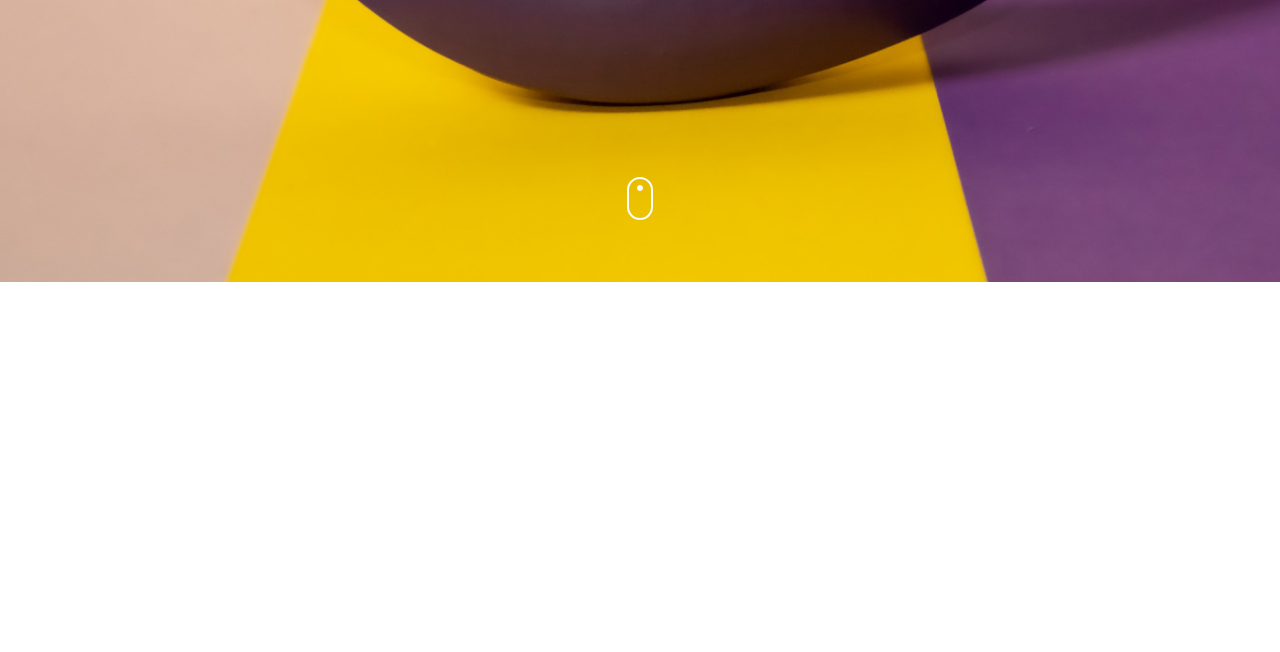
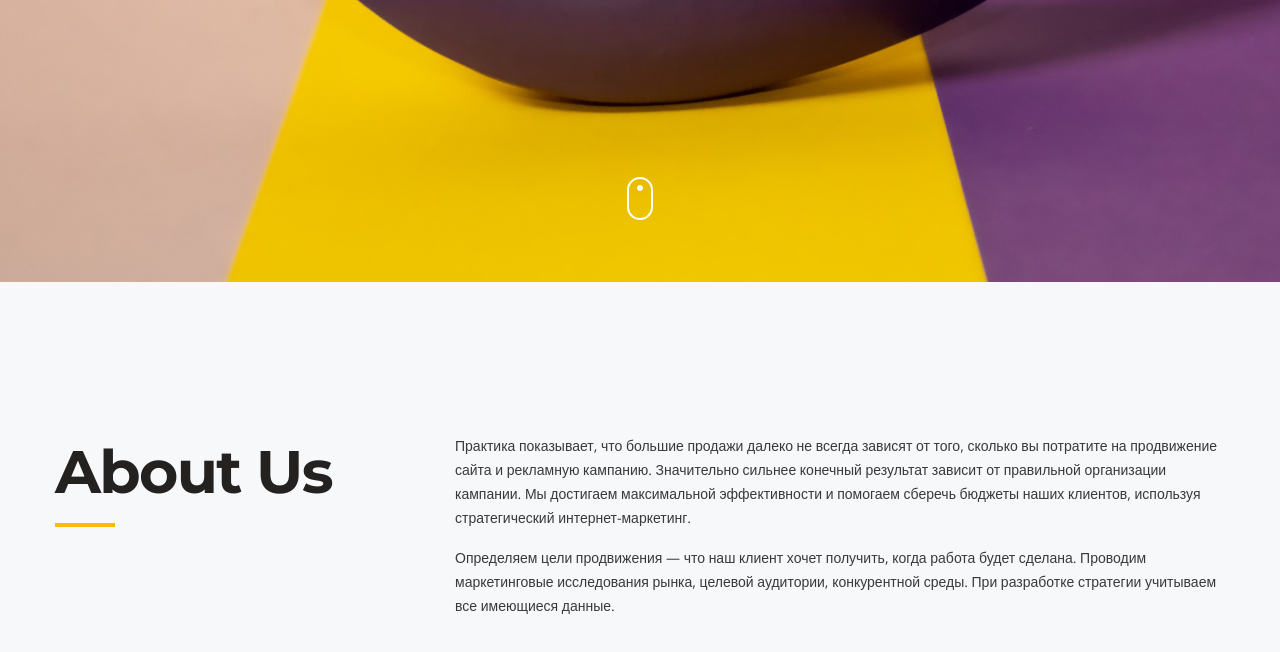
Before and after one commit to byMaximKnyazev/Marketing, a plain HTML site: page index.html in a window 1280 px wide. Shown: the part 518-1170 px from the top of the page. Before the commit the page ends 800 px from the top, so only its background shows below. Drawn offline with nearby package versions, Linux system fonts and the light colour scheme.

Commit message:
added the about-us section

```diff
--- a/css/style.css
+++ b/css/style.css
@@ -3,13 +3,13 @@
 &subset=cyrillic-ext
 */
 html {
-	box-size: border-box;
+	box-sizing: border-box;
 }
 
 *,
 *::after,
 *::before {
-	box-size: inherit;
+	box-sizing: inherit;
 }
 
 ul[class],
@@ -78,6 +78,28 @@ body {
 	display: flex;
 }
 
+.title {
+	position: relative;
+	align-self: start;
+	padding-bottom: 18px;
+	color: #242121;
+	font-family: 'Montserrat', sans-serif;
+	font-size: 60px;
+	font-weight: 700;
+	line-height: 125%;
+	letter-spacing: -1.65px;
+}
+
+.title::before {
+	content: "";
+	position: absolute;
+	left: 0;
+	bottom: 0;
+	width: 60px;
+	height: 4px;
+	background-color: #FCBB08;
+}
+
 /* ------------------------------ */
 /* Header */
 .header__top {
@@ -139,3 +161,26 @@ body {
 .header__content-icon {
 	margin-bottom: 62px;
 }
+
+/* About Us  */
+.about-us {
+	padding: 152px 0 159px;
+	background-color: #F6F8FA;
+}
+
+.about-us__inner {
+	display: flex;
+	justify-content: space-between;
+}
+
+.about-us__content {
+	max-width: 770px;
+	color: #373A39;
+	font-size: 14px;
+	font-weight: 300;
+	line-height: 171.429%;
+}
+
+.about-us__text:not(:last-child) {
+	margin-bottom: 16px;
+}
--- a/index.html
+++ b/index.html
@@ -78,6 +78,23 @@
 			</div>
 		</header>
 		<main class="main">
+			<section class="about-us">
+				<div class="container">
+					<div class="about-us__inner">
+						<h2 class="title about-us__title">
+							About Us
+						</h2>
+						<div class="about-us__content">
+							<p class="about-us__text">
+								Практика показывает, что большие продажи далеко не&nbsp;всегда зависят от&nbsp;того, сколько вы&nbsp;потратите на&nbsp;продвижение сайта и&nbsp;рекламную кампанию. Значительно сильнее конечный результат зависит от&nbsp;правильной организации кампании. Мы&nbsp;достигаем максимальной эффективности и&nbsp;помогаем сберечь бюджеты наших клиентов, используя стратегический интернет-маркетинг.
+							</p>
+							<p class="about-us__text">
+								Определяем цели продвижения&nbsp;&mdash; что наш клиент хочет получить, когда работа будет сделана. Проводим маркетинговые исследования рынка, целевой аудитории, конкурентной среды. При разработке стратегии учитываем все имеющиеся данные.
+							</p>
+						</div>
+					</div>
+				</div>
+			</section>
 		</main>
 		<footer class="footer"></footer>
 	</div>
```
